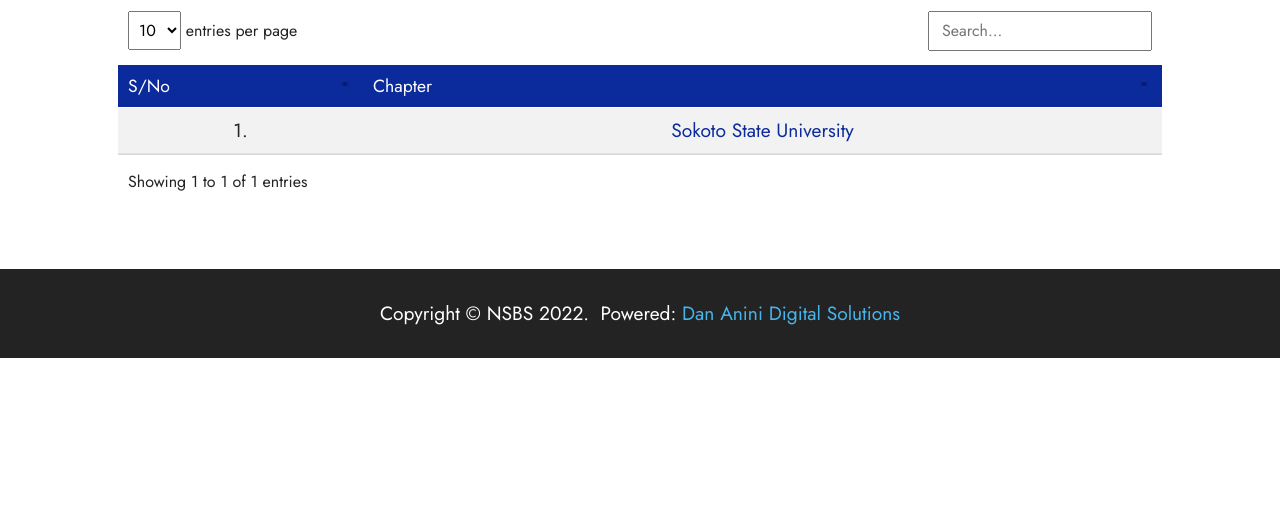
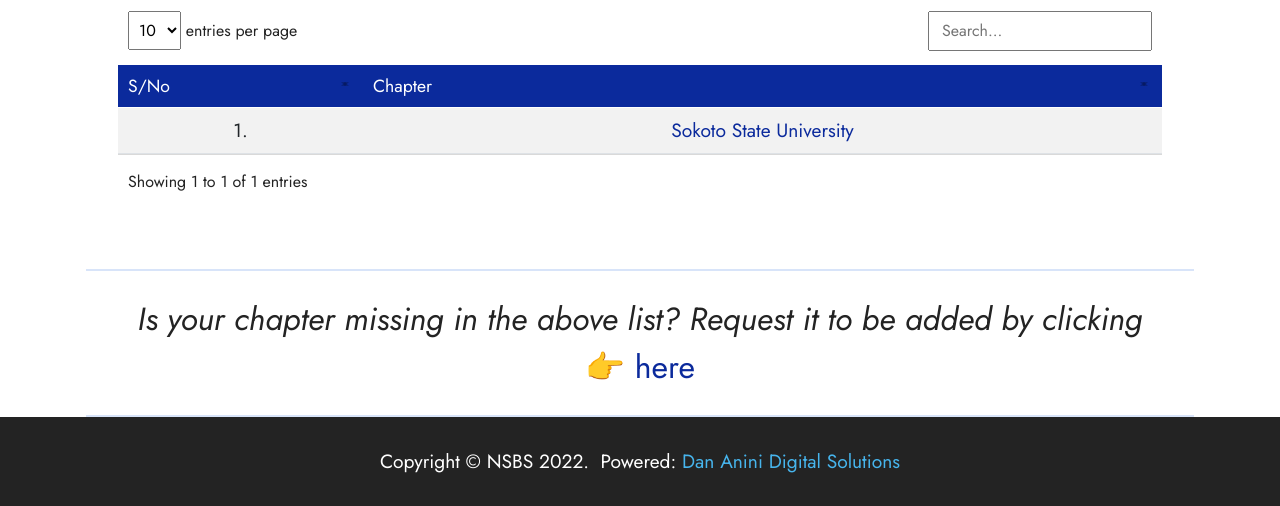
Before and after one commit to umarkabirdananini/nsbs, a plain HTML site: page index.html in a window 1280 px wide. Shown: the part 549-1055 px from the top of the page. Before the commit the page ends 907 px from the top, so only its background shows below. Drawn offline with Linux system fonts and the light colour scheme.

Commit message:
Add files via upload

```diff
--- a/assets/mobirise/css/mbr-additional.css
+++ b/assets/mobirise/css/mbr-additional.css
@@ -1158,6 +1158,17 @@ a {
     padding: .75rem;
   }
 }
+.cid-tnnz9KqgG7 {
+  padding-top: 0rem;
+  padding-bottom: 0rem;
+  background-color: #ffffff;
+}
+.cid-tnnz9KqgG7 .line {
+  background-color: #6592e6;
+  align: center;
+  height: 2px;
+  margin: 0 auto;
+}
 .cid-tnmQ2tGsok {
   padding-top: 30px;
   padding-bottom: 30px;
--- a/index.html
+++ b/index.html
@@ -111,7 +111,7 @@
                         </div>
                     </div>
                     <div class="container-fluid scroll">
-                        <table class="table isSearch table-striped" cellspacing="0" data-empty="No Chapter Found">
+                        <table class="table isSearch table-striped" cellspacing="0" data-empty="No Chapter Found ">
                             <thead>
                                 <tr class="table-heads">
 
@@ -152,6 +152,20 @@
     </div>
 </section>
 
+<section data-bs-version="5.1" class="content6 cid-tnnz9KqgG7" id="content6-f">
+
+    <div class="container">
+        <div class="row justify-content-center">
+            <div class="col-md-12 col-lg-12">
+                <hr class="line">
+                <p class="mbr-text align-center mbr-fonts-style my-4 display-5">
+                    <em>Is your chapter missing in the above list? Request it to be added by clicking</em>👉<em>&nbsp;<a href="mailto:salam@dananini.com" class="text-primary">here</a></em></p>
+                <hr class="line">
+            </div>
+        </div>
+    </div>
+</section>
+
 <section data-bs-version="5.1" class="footer7 cid-tnmQ2tGsok" once="footers" id="footer7-3">
 
 
```
Also changed, not shown: 1 other file.
